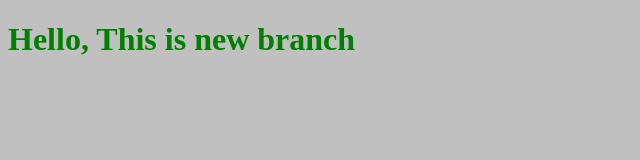
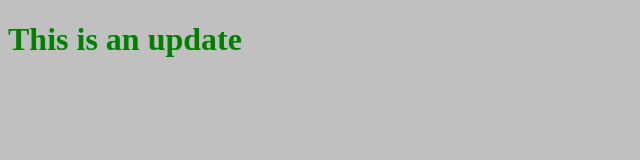
Before and after one commit to hm52d/myproject, a plain HTML site: page index.html in a window 1280 px wide. Shown: the whole page, without its empty margins (0-640 px from the left). Drawn offline with Linux system fonts and the light colour scheme.

Commit message:
edit html file

```diff
--- a/index.html
+++ b/index.html
@@ -7,7 +7,7 @@
     <link rel="stylesheet" href="style.css">
 </head>
 <body>
-    <h1>Hello, This is new branch </h1>
+    <h1>This is an update </h1>
     <script src="app.js"></script>
 </body>
 </html>
```
